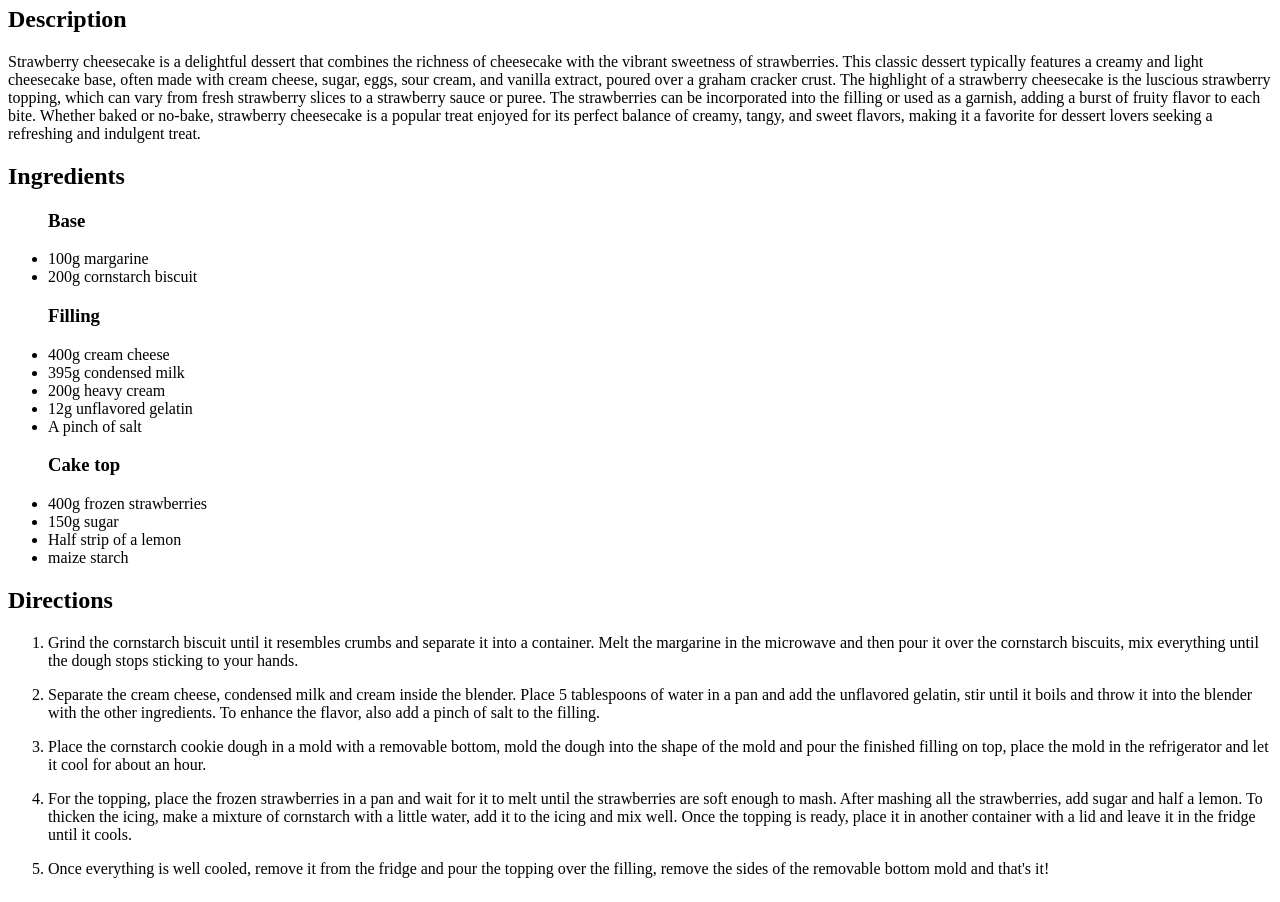
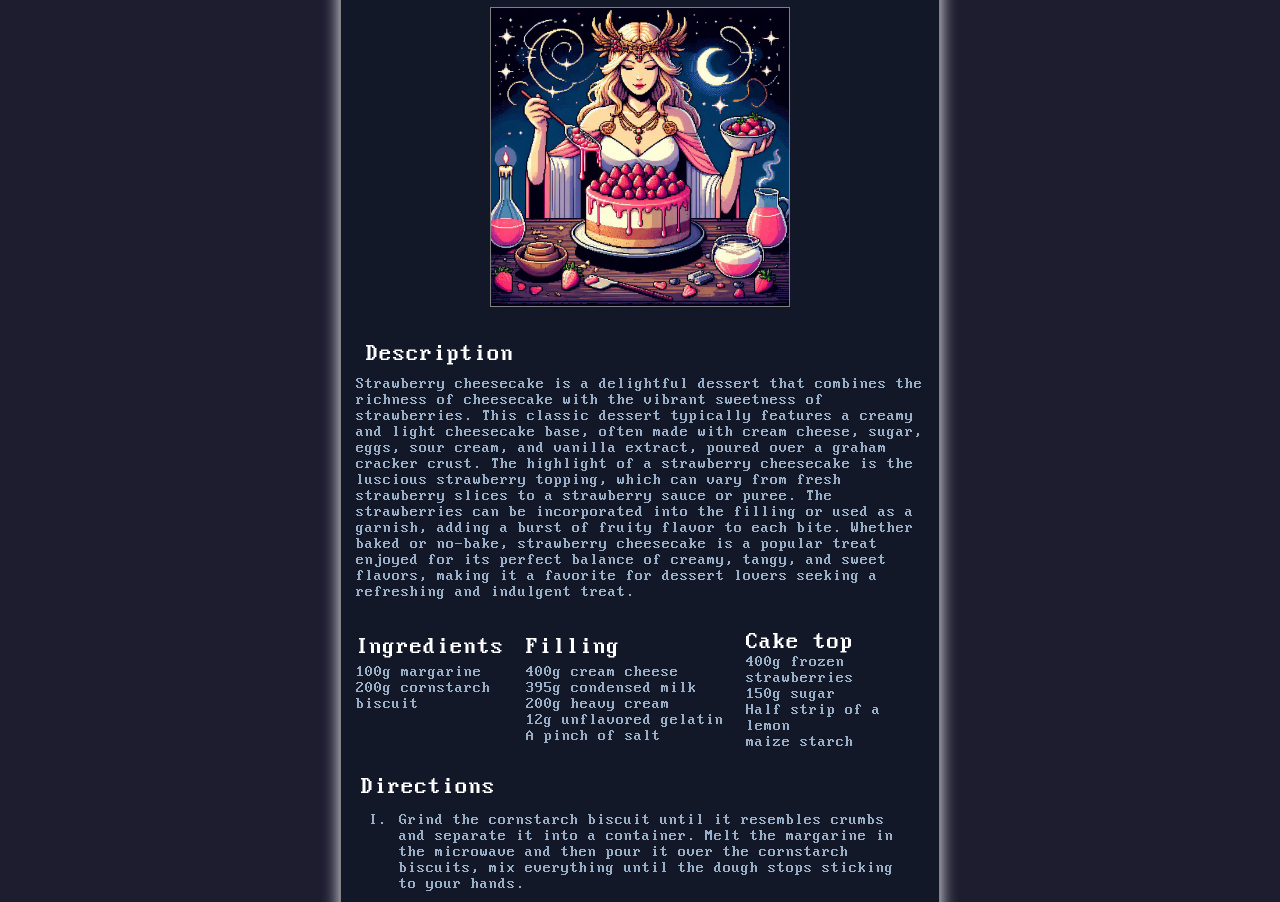
Before and after one commit to JPRCH/odin-recipes, a plain HTML site: page recipes/cheesecake.html in a window 1280 px wide. Shown: the part 112-1014 px from the top of the page. Drawn offline with Linux system fonts and the light colour scheme.

Commit message:
feat: add selector and style
Pudding page was without image, colors and selectors.

```diff
--- a/recipes/cheesecake.html
+++ b/recipes/cheesecake.html
@@ -3,91 +3,111 @@
   <head>
     <meta charset="UTF-8" />
     <title>Strawberry Cheesecake</title>
+    <meta name="viewport" content="width=device-width, initial-scale=1.0" />
+    <link rel="stylesheet" href="../styles/recipes.css" />
   </head>
   <body>
-    <h1>Strawberry Cheesecake</h1>
+    <div class="box">
+      <h1>Freya's Strawberry Cheesecake</h1>
       <img
-      src="../images/cheesecake.jpg"
-      alt="A cheesecake in a shallow cake pan"
+        class="img"
+        src="../images/freya1.jfif"
+        alt="Freya God making a strawberry cheesecake"
         width="300"
       />
+      <div class="description">
         <h2>Description</h2>
         <p>
-      Strawberry cheesecake is a delightful dessert that combines the richness
-      of cheesecake with the vibrant sweetness of strawberries. This classic
-      dessert typically features a creamy and light cheesecake base, often made
-      with cream cheese, sugar, eggs, sour cream, and vanilla extract, poured
-      over a graham cracker crust. The highlight of a strawberry cheesecake is
-      the luscious strawberry topping, which can vary from fresh strawberry
-      slices to a strawberry sauce or puree. The strawberries can be
-      incorporated into the filling or used as a garnish, adding a burst of
-      fruity flavor to each bite. Whether baked or no-bake, strawberry
-      cheesecake is a popular treat enjoyed for its perfect balance of creamy,
-      tangy, and sweet flavors, making it a favorite for dessert lovers seeking
-      a refreshing and indulgent treat.
+          Strawberry cheesecake is a delightful dessert that combines the
+          richness of cheesecake with the vibrant sweetness of strawberries.
+          This classic dessert typically features a creamy and light cheesecake
+          base, often made with cream cheese, sugar, eggs, sour cream, and
+          vanilla extract, poured over a graham cracker crust. The highlight of
+          a strawberry cheesecake is the luscious strawberry topping, which can
+          vary from fresh strawberry slices to a strawberry sauce or puree. The
+          strawberries can be incorporated into the filling or used as a
+          garnish, adding a burst of fruity flavor to each bite. Whether baked
+          or no-bake, strawberry cheesecake is a popular treat enjoyed for its
+          perfect balance of creamy, tangy, and sweet flavors, making it a
+          favorite for dessert lovers seeking a refreshing and indulgent treat.
         </p>
+      </div>
+      <span class="ingredients-recipe">
+        <div class="Ingredients cheesecake">
           <h2>Ingredients</h2>
           <ul>
-      <h3>Base</h3>
             <li>100g margarine</li>
             <li>200g cornstarch biscuit</li>
-      <h3>Filling</h3>
+          </ul>
+        </div>
+        <div class="filling cheesecake">
+          <h2>Filling</h2>
+          <ul>
             <li>400g cream cheese</li>
             <li>395g condensed milk</li>
             <li>200g heavy cream</li>
             <li>12g unflavored gelatin</li>
             <li>A pinch of salt</li>
-      <h3>Cake top</h3>
+          </ul>
+        </div>
+        <div class="cake-top">
+          <h2>Cake top</h2>
+          <ul>
             <li>400g frozen strawberries</li>
             <li>150g sugar</li>
             <li>Half strip of a lemon</li>
             <li>maize starch</li>
           </ul>
+        </div>
+      </span>
+      <div class="directions ckeesecake">
         <h2>Directions</h2>
-    <ol>
+        <ol type="I">
           <p>
             <li>
-          Grind the cornstarch biscuit until it resembles crumbs and separate it
-          into a container. Melt the margarine in the microwave and then pour it
-          over the cornstarch biscuits, mix everything until the dough stops
-          sticking to your hands.
+              Grind the cornstarch biscuit until it resembles crumbs and
+              separate it into a container. Melt the margarine in the microwave
+              and then pour it over the cornstarch biscuits, mix everything
+              until the dough stops sticking to your hands.
             </li>
           </p>
           <p>
             <li>
               Separate the cream cheese, condensed milk and cream inside the
-          blender. Place 5 tablespoons of water in a pan and add the unflavored
-          gelatin, stir until it boils and throw it into the blender with the
-          other ingredients. To enhance the flavor, also add a pinch of salt to
-          the filling.
+              blender. Place 5 tablespoons of water in a pan and add the
+              unflavored gelatin, stir until it boils and throw it into the
+              blender with the other ingredients. To enhance the flavor, also
+              add a pinch of salt to the filling.
             </li>
           </p>
           <p>
             <li>
-          Place the cornstarch cookie dough in a mold with a removable bottom,
-          mold the dough into the shape of the mold and pour the finished
-          filling on top, place the mold in the refrigerator and let it cool for
-          about an hour.
+              Place the cornstarch cookie dough in a mold with a removable
+              bottom, mold the dough into the shape of the mold and pour the
+              finished filling on top, place the mold in the refrigerator and
+              let it cool for about an hour.
             </li>
           </p>
           <p>
             <li>
-          For the topping, place the frozen strawberries in a pan and wait for
-          it to melt until the strawberries are soft enough to mash. After
-          mashing all the strawberries, add sugar and half a lemon. To thicken
-          the icing, make a mixture of cornstarch with a little water, add it to
-          the icing and mix well. Once the topping is ready, place it in another
-          container with a lid and leave it in the fridge until it cools.
+              For the topping, place the frozen strawberries in a pan and wait
+              for it to melt until the strawberries are soft enough to mash.
+              After mashing all the strawberries, add sugar and half a lemon. To
+              thicken the icing, make a mixture of cornstarch with a little
+              water, add it to the icing and mix well. Once the topping is
+              ready, place it in another container with a lid and leave it in
+              the fridge until it cools.
             </li>
           </p>
           <p>
             <li>
-          Once everything is well cooled, remove it from the fridge and pour the
-          topping over the filling, remove the sides of the removable bottom
-          mold and that's it!
+              Once everything is well cooled, remove it from the fridge and pour
+              the topping over the filling, remove the sides of the removable
+              bottom mold and that's it!
             </li>
           </p>
         </ol>
-    <ol></ol>
+      </div>
+    </div>
   </body>
 </html>
--- a/styles/recipes.css
+++ b/styles/recipes.css
@@ -16,11 +16,7 @@
   font-family: pixel;
   font-weight: 100;
 }
-.main-page {
-  width: 200px;
-  font-size: 10px;
-  display: inline;
-}
+
 h1 {
   text-align: center;
   color: white;
@@ -66,7 +62,7 @@ body {
   padding: 5px;
 }
 
-.ingredients-pie {
+.ingredients-recipe {
   width: 600px;
   display: flex;
   padding: 5px;
@@ -88,16 +84,33 @@ body {
   margin: 0px auto 0px 40px;
   display: inline-block;
 }
+
+.Ingredients.cheesecake {
+  width: 150px;
+  margin: 0 10px;
+  display: inline-block;
+}
+.filling.cheesecake {
+  width: 200px;
+  margin: 0 10px;
+  display: inline-block;
+}
+.cake-top {
+  width: 150px;
+  margin: 0 10px;
+  display: inline-block;
+}
+
 ul {
   list-style: none;
 }
 ol {
   padding-left: 25px;
 }
-.directions-pie {
+.directions {
   margin: 20px;
 }
-.directions-pie li {
+.directions li {
   margin: 10px;
   padding: 3px;
 }
```
Also changed, not shown: recipes/pudding.html (+18 -15 lines), recipes/strawberry-pie.html (+2 -2 lines), images/freya1.jfif (added), images/thor.jpg (renamed from images/thor/thor.jpg), images/thor.png (deleted), images/thor/56dd0a41-65bb-4bb6-bd5c-97792242a4bb.jpg (deleted), images/thor/THOR2.jpg (deleted), images/thor/thor3.jpg (deleted), images/thor/thor4.jpg (deleted). Lines whose indentation alone changed are shown as unchanged.
